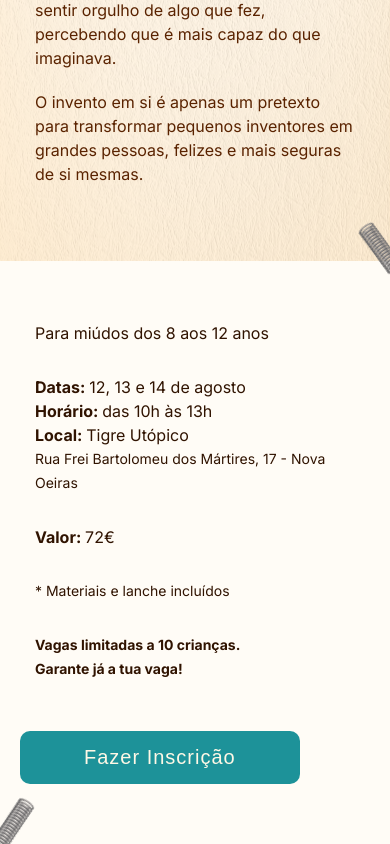
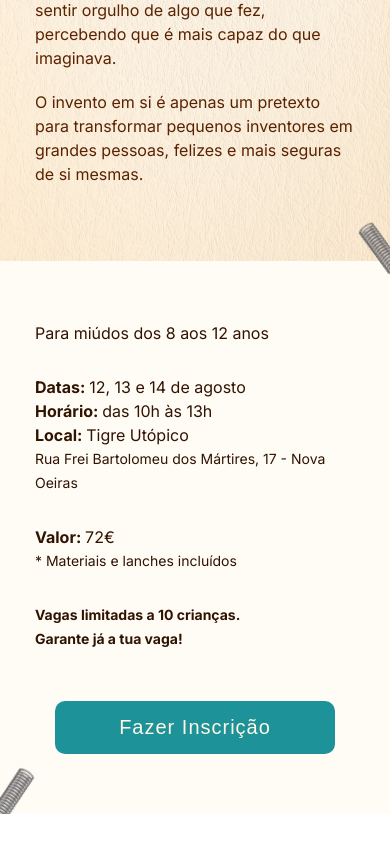
Before and after one commit to victormerseguel/luciana-castellano-next, a Next.js app: page /pequenos-inventores in a window 390 px wide. Shown: the part 2923-3767 px from the top of the page. After the commit the page ends 3737 px from the top, so only its background shows below. Built offline with nearby package versions, Linux system fonts and the light colour scheme.

Commit message:
refactor(Info): css link button

```diff
--- a/src/app/pequenos-inventores/components/Info.js
+++ b/src/app/pequenos-inventores/components/Info.js
@@ -26,14 +26,14 @@ const Info = () => {
         <p className={`${style.small} ${style.space}`}>
           Rua Frei Bartolomeu dos Mártires, 17 - Nova Oeiras
         </p>
-        <p className={style.space}>
-          <strong>Valor: </strong>72€{" "}
+        <p>
+          <strong>Valor: </strong>72€
           {/* <span className={style.small}>
             {"("}22€ pagos na inscrição + 50€ pagos até ao dia 09/08{")"}
           </span> */}
         </p>
         <p className={`${style.small} ${style.space}`}>
-          * Materiais e lanche incluídos
+          * Materiais e lanches incluídos
         </p>
         <p className={style.small}>
           <strong>
--- a/src/app/pequenos-inventores/components/Info.module.css
+++ b/src/app/pequenos-inventores/components/Info.module.css
@@ -84,4 +84,8 @@
     bottom: 0;
     margin-left: 35px;
   }
+
+  .wrap a {
+    align-self: center;
+  }
 }
```
